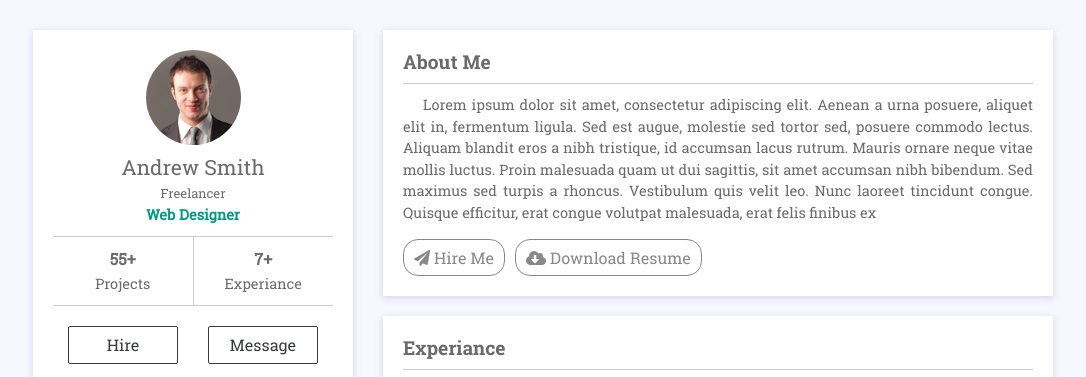
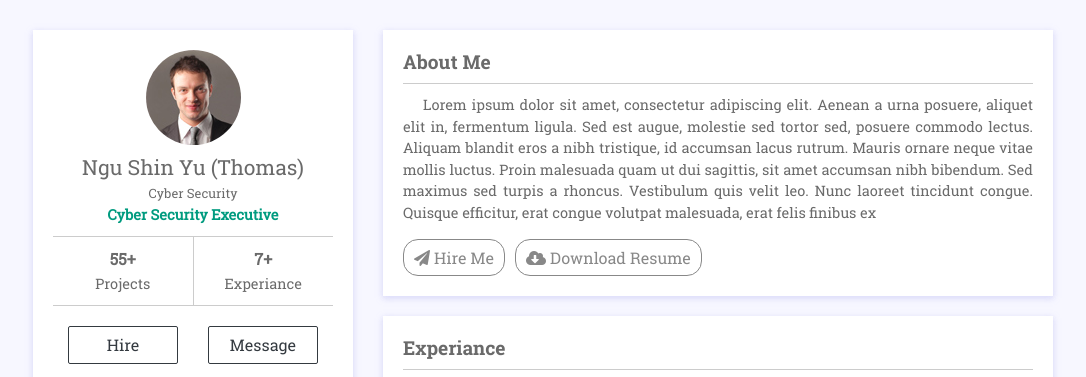
Before and after one commit to thomasngu0423/CV, a plain HTML site: page index.html in a window 1280 px wide. Shown: the top 377 px of the page, without its empty margins (97-1183 px from the left). Drawn offline with Linux system fonts and the light colour scheme.

Commit message:
Update index.html

```diff
--- a/index.html
+++ b/index.html
@@ -19,9 +19,9 @@
                    <div id="menu-jk" class="col-md-4">
                        <div class="pro-s-cover">
                            <img src="assets/images/profile.jpg" alt="">
-                           <h6>Andrew Smith</h6>
-                           <span>Freelancer</span>
-                           <p>Web Designer</p>
+                           <h6>Ngu Shin Yu (Thomas)</h6>
+                           <span>Cyber Security</span>
+                           <p>Cyber Security Executive</p>
                            <div class="num-box w-100 d-flex">
                                <div class="hire">
                                    <b>55+</b> <br>
```
